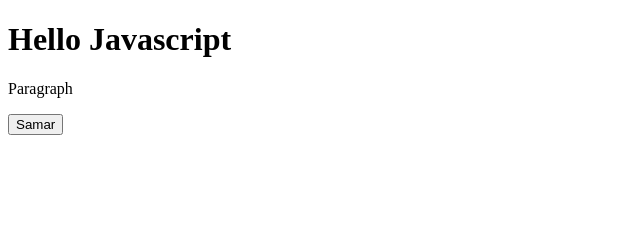
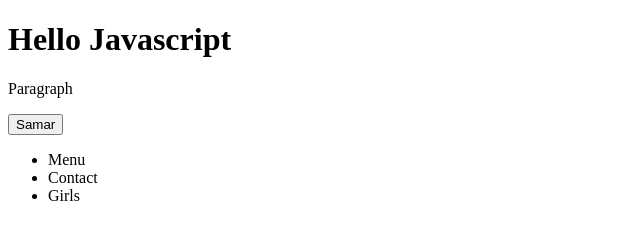
Before and after one commit to Abrorbek2000/github-tutorial, a plain HTML site: page index.html in a window 1280 px wide. Shown: the whole page, without its empty margins (0-640 px from the left). Drawn offline with Linux system fonts and the light colour scheme.

Commit message:
Second Commit

```diff
--- a/index.html
+++ b/index.html
@@ -9,6 +9,11 @@
     <h1>Hello Javascript</h1>
     <p>Paragraph</p>
     <button>Samar</button>
+    <ul>
+        <li>Menu</li>
+        <li>Contact</li>
+        <li>Girls</li>
+    </ul>
    <script src="js/index.js"></script>
 </body>
 </html>
```
